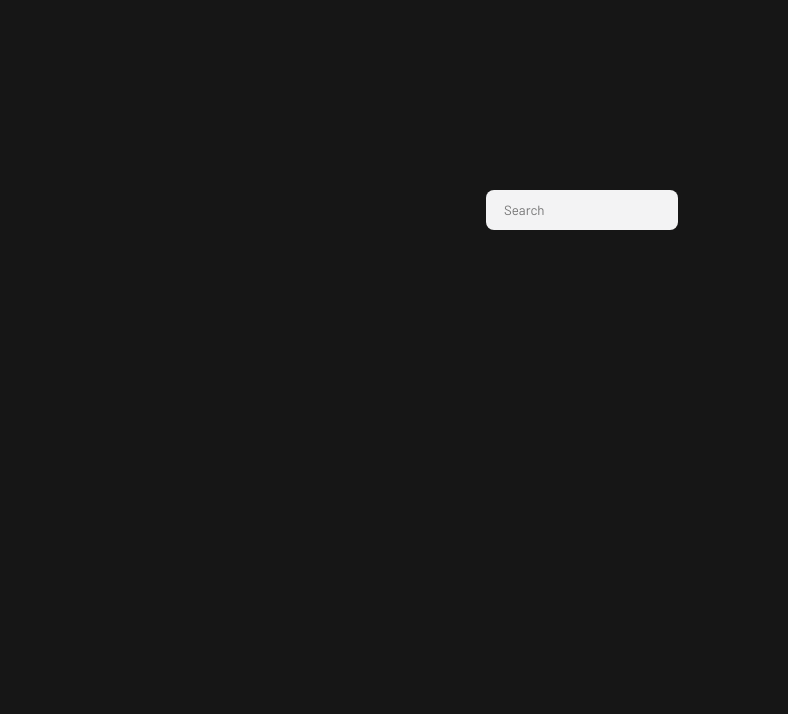
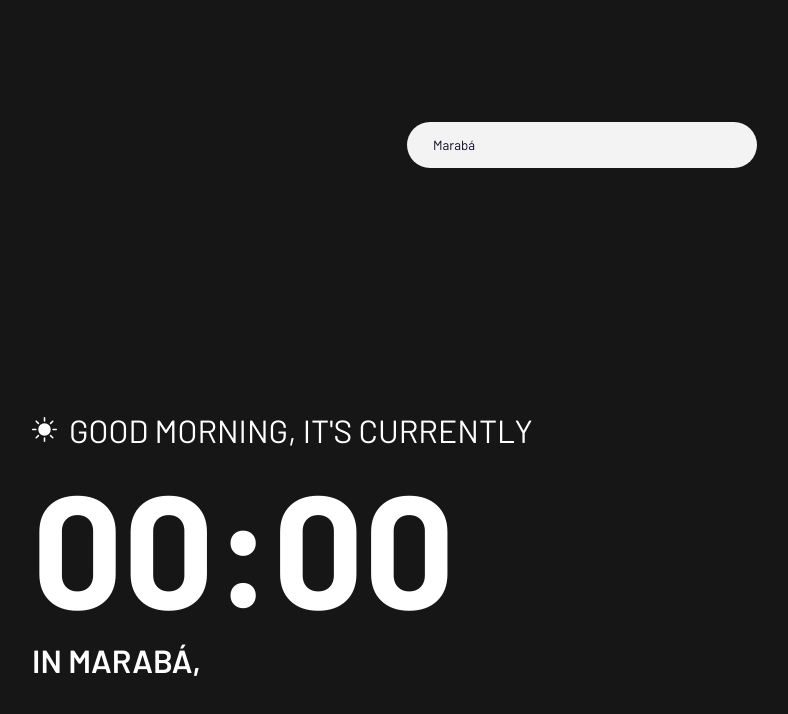
Before and after one commit to DiogoAlvino/searchTemperature, a React (Vite) app in the folder searchTemperature/: page / in a window 1280 px wide. Shown: the top 714 px of the page, without its empty margins (58-846 px from the left). Built offline with nearby package versions, Linux system fonts and the light colour scheme; no server answers.

Commit message:
update: I componentized the application.

```diff
--- a/searchTemperature/src/App.jsx
+++ b/searchTemperature/src/App.jsx
@@ -1,115 +1,56 @@
-import React from 'react'
-import { BsFillSunFill } from 'react-icons/bs'
-import { useState, useEffect } from 'react'
+import React, { useState, useEffect } from 'react'
+import axios from 'axios'
+import SearchBar from './components/SearchBar'
+import Hero from './components/Hero'
 import './css/app.css'
-import { timezoneCity } from './api/script'
-import { temperatureCity } from './api/script'
-import { findTimezoneByCity } from './api/script'
-import { setPhrase } from './functions'
+
 
 function App() {
+  const [city, setCity] = useState('Marabá');
+  const [selectCity, setSelectCity] = useState('Marabá');
+  // inicio do get time
+  const [currentTime, setCurrentTime] = useState('00:00');
+  useEffect(() => {
+    axios.get(`https://api.api-ninjas.com/v1/worldtime?city=${city}`, {
+      headers: {
+        "X-Api-Key": "6Jp5C63i0YloufC4swco9w==SBGJGyAi7QO0wzJ6"
+      }
+    })
+      .then(response => {
+        setCurrentTime(response.data.datetime.substr(11, 5))
+      })
+      .catch(error => {
+        console.log('Error: ', error);
+      })
+  }, [selectCity]);
+  // fim do get time
 
-  const [city, setCity] = useState("");
-  const [citySelected, setCitySelected] = useState("");
-
-  const [timezoneSelected, setTimezoneSelected] = useState("");
-  const [timezoneData, setTimezoneData] = useState(null);
-
-  const [temperatureData, setTemperatureData] = useState(null);
-  const [hours, setHours] = useState("");
-
-  const [callAPI, setCallAPI] = useState(false);
-  const [sentence, setSentence] = useState("");
-
+  // inicio do get weather
+  const [country, setCountry] = useState('')
   useEffect(() => {
-    if (callAPI) {
-      const fetchDataTemperature = async () => {
-        try {
-          const response = await temperatureCity(city);
-          setTemperatureData(response.data);
-        } catch (error) {
-          console.log(error);
-        }
-      };
-
-      const fetchDataTimezoneByCity = async () => {
-        try {
-          const response = await findTimezoneByCity(city);
-          setTimezoneSelected(response.data.timezone);
-        } catch (error) {
-          console.log(error);
-        }
-      };
-
-      fetchDataTemperature();
-      fetchDataTimezoneByCity();
-
-      setCallAPI(false);
-    }
-  }, [city, callAPI]);
-
-  useEffect(() => {
-    if (timezoneSelected && temperatureData) {
-      const fetchDataTimezone = async () => {
-        try {
-          const response = await timezoneCity(timezoneSelected);
-          setTimezoneData(response.data);
-          setHours(response.data.datetime.substr(11, 5));
-          setSentence(setPhrase(hours));
-        } catch (error) {
-          console.log(error);
-        }
-      };
-
-      fetchDataTimezone();
-    }
-  }, [timezoneSelected, temperatureData]);
-
-  console.warn("search -> ", city)
-  console.warn("timezoneselected -> ", timezoneSelected)
-  console.warn("timezone -> ", timezoneData)
-  console.warn("temperatura => ", temperatureData)
+    axios.get(`https://api.openweathermap.org/data/2.5/weather?q=${selectCity}&units=metric&appid=ba605efc18f1572f61892fe426f18a1a&lang=pt_br`)
+      .then(response => {
+        setCountry(response.data.sys.country)
+        console.log(response)
+      })
+      .catch(error => {
+        console.log(error)
+      })
+  }, [selectCity])
+  // fim do get weather
 
   return (
     <>
       <main>
-        <header>
-          <div className="container-grid">
-            <form action="" onSubmit={searchSubmit => searchSubmit.preventDefault()}>
-              <input
-                type="search"
-                name="search"
-                id="search"
-                placeholder="Search"
-                value={city}
-                onChange={e => setCity(e.target.value)}
-                onKeyDown={(e) => {
-                  if (e.key === 'Enter') {
-                    setCallAPI(true);
-                    setCitySelected(city);
-                  }
-                }}
-              />
-            </form>
-          </div>
-          <div className="container-flex">
-            {hours ? (
-              <>
-                <div className='top'>
-                  <BsFillSunFill />
-                  <p>GOOD {sentence}, IT'S CURRENTLY</p>
-                </div>
-                <h1>{hours}</h1>
-                <h2>IN {citySelected.toUpperCase()}, {temperatureData?.sys?.country}</h2>
-              </>
-            ) : null}
-          </div>
-
-        </header>
-        {/* <div>teste</div> */}
+        <div className="container-grid">
+          <SearchBar city={city} setCity={setCity} setSelectCity={setSelectCity} />
+        </div>
+        <div className="container-flex">
+          <Hero currentTime={currentTime} city={selectCity.toUpperCase()} country={country} />
+        </div>
       </main>
     </>
   )
 }
 
-export default App
+export default App;
--- /dev/null
+++ b/searchTemperature/src/components/Hero.jsx
@@ -0,0 +1,17 @@
+import React from 'react'
+import { BsFillSunFill } from 'react-icons/bs'
+
+const Hero = ({currentTime, city, country}) => {
+  return (
+    <>
+      <div className='top'>
+        <BsFillSunFill />
+        <p>GOOD MORNING, IT'S CURRENTLY</p>
+      </div>
+      <h1>{currentTime}</h1>
+      <h2>IN {city}, {country}</h2>
+    </>
+  )
+}
+
+export default Hero
--- /dev/null
+++ b/searchTemperature/src/components/SearchBar.jsx
@@ -0,0 +1,27 @@
+import React, { useState, useEffect } from 'react';
+
+const SearchBar = ({ city, setCity, setSelectCity }) => {
+
+  const formSubmit = e => {
+    e.preventDefault()
+    setSelectCity(city)
+  }
+
+  return (
+    <form action="" onSubmit={formSubmit} >
+      <div>
+        {/* <label htmlFor="search">Search anyone city:</label> */}
+        <input
+          type="search"
+          name="search"
+          id="search"
+          placeholder="Search any city"
+          value={city}
+          onChange={e => setCity(e.target.value)}
+        />
+      </div>
+    </form>
+  )
+}
+
+export default SearchBar;
--- a/searchTemperature/src/css/app.css
+++ b/searchTemperature/src/css/app.css
@@ -21,59 +21,73 @@ body {
   display: grid;
 }
 
-header {
+main {
   width: 100%;
   height: 100vh;
   display: grid;
   place-items: center;
 }
-header .container-flex {
+main .container-flex {
   flex-direction: column;
 }
-header .container-flex .top {
+main .container-flex .top {
   display: flex;
   gap: 12px;
   align-items: center;
 }
-header .container-flex .top svg {
+main .container-flex .top svg {
   width: 25px;
   height: 25px;
   fill: white;
 }
-header .container-flex .top p {
+main .container-flex .top p {
   font-size: 2rem;
   color: white;
 }
-header .container-flex h1 {
+main .container-flex h1 {
   font-weight: 700;
   font-size: 10rem;
 }
-header .container-flex h2 {
+main .container-flex h2 {
   font-weight: 600;
   font-size: 2rem;
 }
-header .container-flex h1, header .container-flex h2 {
+main .container-flex h1, main .container-flex h2 {
   color: white;
 }
-header .container-grid {
+main .container-grid {
   place-items: center;
 }
-header .container-grid form #search {
+main .container-grid form {
   width: 100%;
-  height: 40px;
-  line-height: 28px;
-  padding: 0 1rem;
+  display: grid;
+  place-items: center;
+}
+main .container-grid form > div {
+  width: 100%;
+  max-width: 350px;
+  display: flex;
+}
+main .container-grid form > div label {
+  font-size: 1.5rem;
+  color: white;
+}
+main .container-grid form > div #search {
+  width: 100%;
+  max-width: 350px;
+  height: 46px;
+  padding: 0 24px;
+  line-height: 32px;
   border: 2px solid transparent;
-  border-radius: 8px;
+  border-radius: 24px;
   outline: none;
   background-color: #f3f3f4;
   color: #0d0c22;
   transition: 0.3s ease;
 }
-header .container-grid form #search:focus, header .container-grid form #search:hover {
+main .container-grid form > div #search:focus, main .container-grid form > div #search:hover {
   outline: none;
   border-color: rgba(89, 179, 247, 0.4);
-  background-color: #fff;
   box-shadow: 0 0 0 4px rgba(89, 179, 247, 0.1);
 }
 
--- a/searchTemperature/src/sass/app.sass
+++ b/searchTemperature/src/sass/app.sass
@@ -1,3 +1,3 @@
 @import './base/base'
 
-@import './components/header'
+@import './components/main'
--- a/searchTemperature/src/sass/components/header.sass
+++ /dev/null
@@ -1,45 +0,0 @@
-header
-  width: 100%
-  height: 100vh
-  display: grid
-  place-items: center
-  .container-flex
-    flex-direction: column
-    .top
-      display: flex
-      gap: 12px
-      align-items: center
-      svg
-        width: 25px
-        height: 25px
-        fill: white
-      p
-        font-size: 2rem
-        color: white
-    h1
-      font-weight: 700
-      font-size: 10rem
-    h2
-      font-weight: 600
-      font-size: 2rem
-    h1, h2
-      color: white
-  .container-grid
-    place-items: center
-    form
-      #search
-        width: 100%
-        height: 40px
-        line-height: 28px
-        padding: 0 1rem
-        border: 2px solid transparent
-        border-radius: 8px
-        outline: none
-        background-color: #f3f3f4
-        color: #0d0c22
-        transition: .3s ease
-        &:focus, &:hover
-          outline: none
-          border-color: rgb(89, 179, 247, .4)
-          background-color: #fff
-          box-shadow: 0 0 0 4px rgb(89 179 247 / 10%)
--- a/searchTemperature/src/sass/components/main.sass
+++ b/searchTemperature/src/sass/components/main.sass
@@ -0,0 +1,55 @@
+main
+  width: 100%
+  height: 100vh
+  display: grid
+  place-items: center
+  .container-flex
+    flex-direction: column
+    .top
+      display: flex
+      gap: 12px
+      align-items: center
+      svg
+        width: 25px
+        height: 25px
+        fill: white
+      p
+        font-size: 2rem
+        color: white
+    h1
+      font-weight: 700
+      font-size: 10rem
+    h2
+      font-weight: 600
+      font-size: 2rem
+    h1, h2
+      color: white
+  .container-grid
+    place-items: center
+    form
+      width: 100%
+      display: grid
+      place-items: center
+      > div
+        width: 100%
+        max-width: 350px
+        display: flex
+        label
+          font-size: 1.5rem
+          color: white
+        #search
+          width: 100%
+          max-width: 350px
+          height: 46px
+          padding: 0 24px
+          line-height: 32px
+          border: 2px solid transparent
+          border-radius: 24px
+          outline: none
+          background-color: #f3f3f4
+          color: #0d0c22
+          transition: .3s ease
+          &:focus, &:hover
+            outline: none
+            border-color: rgb(89, 179, 247, .4)
+            box-shadow: 0 0 0 4px rgb(89 179 247 / 10%)
```
Also changed, not shown: searchTemperature/src/OldApp.jsx (added, +115 -0 lines), 1 other file (tests, documents, lock files or other folders).
